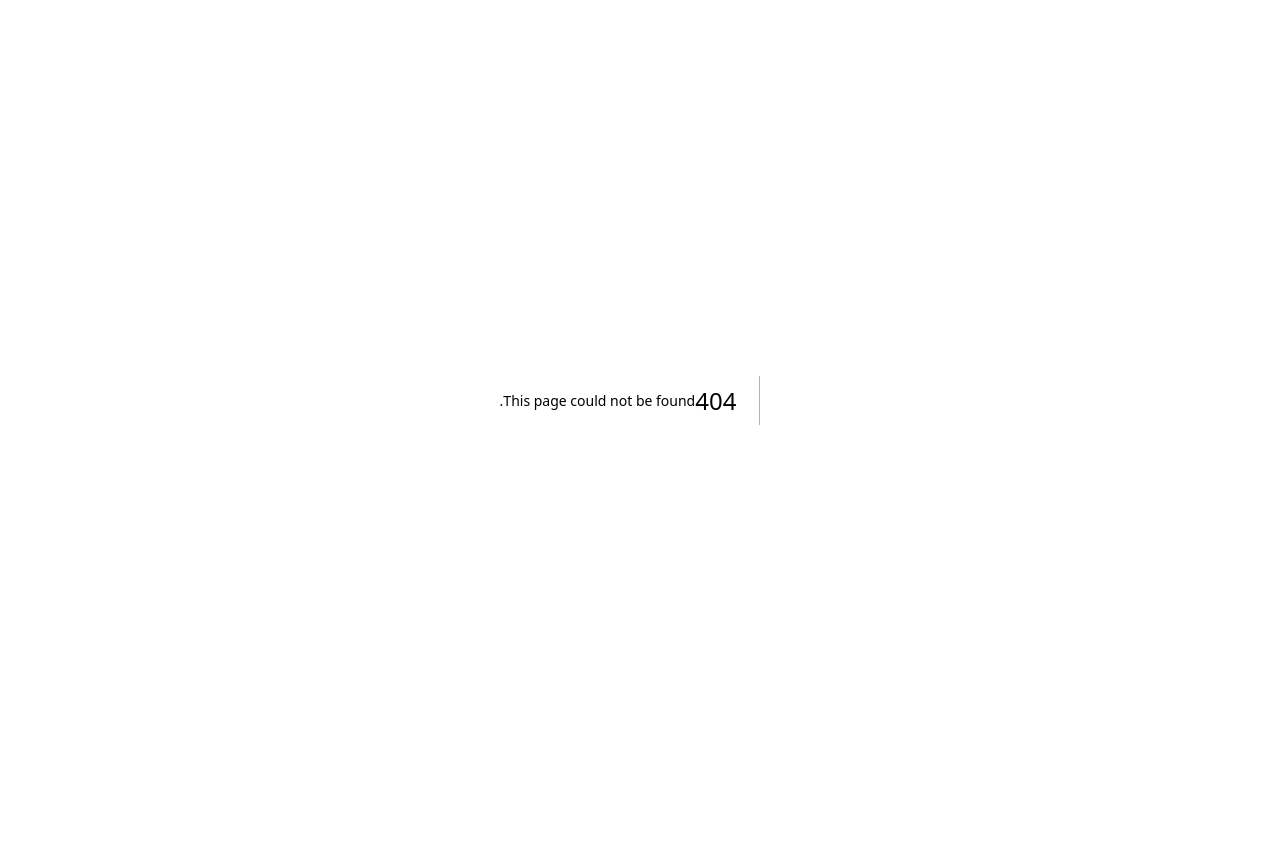
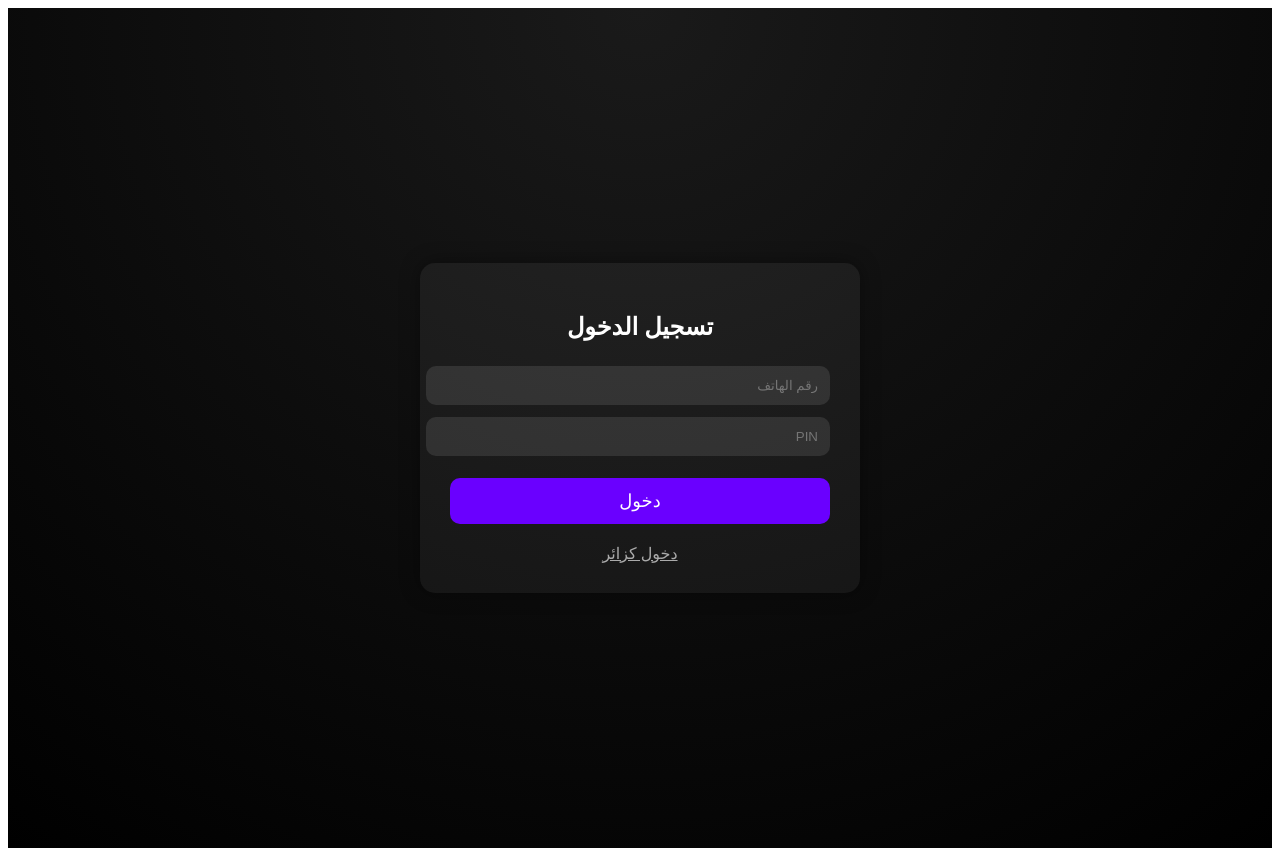
Before and after one commit to mjahto18-ui/MD-Marketplace, a Next.js app: page /login in a window 1280 px wide. Before the commit this address had no page. Before the commit the page ends 800 px from the top, so only its background shows below. Built offline with nearby package versions, Linux system fonts and the light colour scheme.

Commit message:
الدخول

```diff
--- /dev/null
+++ b/app/login/page.jsx
@@ -0,0 +1,123 @@
+"use client";
+import { useState } from "react";
+
+export default function LoginPage() {
+  const [mobile, setMobile] = useState("");
+  const [pin, setPin] = useState("");
+  const [error, setError] = useState("");
+  const [loading, setLoading] = useState(false);
+
+  async function handleLogin() {
+    setLoading(true);
+    setError("");
+
+    const res = await fetch("/api/login", {
+      method: "POST",
+      body: JSON.stringify({ mobile, pin }),
+    });
+
+    const data = await res.json();
+    setLoading(false);
+
+    // إذا المستخدم Pending
+    if (data.status === "pending") {
+      setError("تم إرسال طلب الانضمام… الرجاء انتظار التفعيل");
+      return;
+    }
+
+    // إذا خطأ
+    if (!data.success) {
+      setError(data.message);
+      return;
+    }
+
+    // تخزين بيانات المستخدم
+    localStorage.setItem("user", JSON.stringify(data.user));
+
+    // دخول
+    window.location.href = "/categories";
+  }
+
+  return (
+    <main
+      style={{
+        minHeight: "100vh",
+        background: "radial-gradient(circle at top, #1a1a1a, #000)",
+        display: "flex",
+        justifyContent: "center",
+        alignItems: "center",
+        padding: "20px",
+        direction: "rtl",
+      }}
+    >
+      <div
+        style={{
+          background: "rgba(255,255,255,0.05)",
+          padding: "30px",
+          borderRadius: "15px",
+          width: "100%",
+          maxWidth: "380px",
+          color: "#fff",
+          boxShadow: "0 0 20px rgba(0,0,0,0.4)",
+        }}
+      >
+        <h2 style={{ textAlign: "center", marginBottom: "25px" }}>
+          تسجيل الدخول
+        </h2>
+
+        <input
+          placeholder="رقم الهاتف"
+          value={mobile}
+          onChange={(e) => setMobile(e.target.value)}
+          style={inputStyle}
+        />
+
+        <input
+          placeholder="PIN"
+          value={pin}
+          onChange={(e) => setPin(e.target.value)}
+          style={inputStyle}
+        />
+
+        <button
+          onClick={handleLogin}
+          style={{
+            width: "100%",
+            padding: "12px",
+            background: "#6a00ff",
+            border: "none",
+            borderRadius: "10px",
+            color: "#fff",
+            fontSize: "18px",
+            marginTop: "10px",
+            cursor: "pointer",
+          }}
+        >
+          {loading ? "جاري التحقق…" : "دخول"}
+        </button>
+
+        {error && (
+          <p style={{ color: "red", marginTop: "15px", textAlign: "center" }}>
+            {error}
+          </p>
+        )}
+
+        <div style={{ textAlign: "center", marginTop: "20px" }}>
+          <a href="/categories" style={{ color: "#aaa" }}>
+            دخول كزائر
+          </a>
+        </div>
+      </div>
+    </main>
+  );
+}
+
+const inputStyle = {
+  width: "100%",
+  padding: "12px",
+  marginBottom: "12px",
+  borderRadius: "10px",
+  border: "none",
+  background: "rgba(255,255,255,0.1)",
+  color: "#fff",
+};
```
